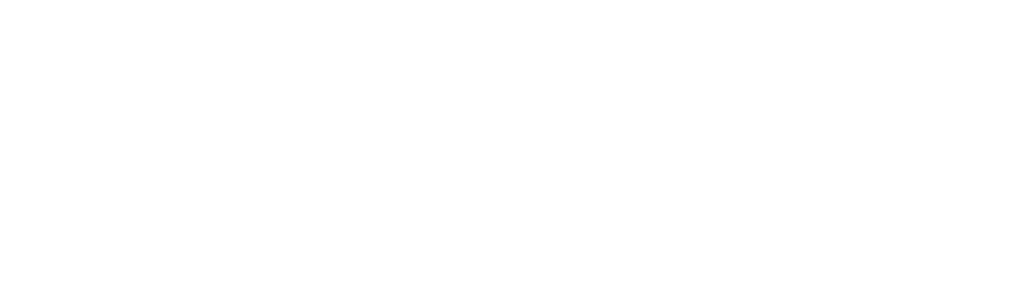
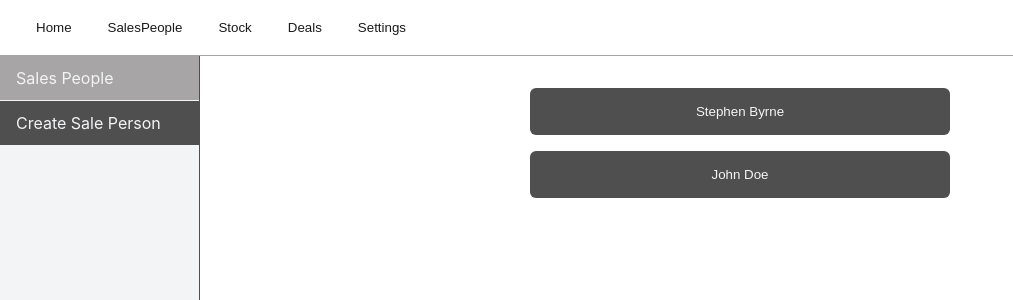
Before and after one commit to stephen447/CarDealerManagement, a React (Create React App) app in the folder Frontend/: page /dealer/salesPerson in a window 1280 px wide. Shown: the top 300 px of the page, without its empty margins (0-1013 px from the left). Built offline with nearby package versions, Linux system fonts and the light colour scheme.

Commit message:
add active functionality to navbar, added list item displaying list of salesperson - test data

```diff
--- a/Frontend/src/Dealer/DealerApp.jsx
+++ b/Frontend/src/Dealer/DealerApp.jsx
@@ -1,12 +1,14 @@
 import { Route, Routes } from "react-router-dom";
 import Login from "../General/Component/Login/Login";
 import CreateSalesPersonPage from "./Pages/CreateSalesPersonPage/CreateSalesPersonPage";
+import SalespersonPage from "./Pages/SalesPersonPage/SalesPersonPage";
 
 function DealerApp() {
   return (
     <Routes>
       <Route path="login" element={<Login userType={"dealer"} />} />
       <Route path="createSalesPerson" element={<CreateSalesPersonPage />} />
+      <Route path="salesPerson" element={<SalespersonPage />} />
     </Routes>
   );
 }
--- a/Frontend/src/Dealer/Pages/CreateSalesPersonPage/CreateSalesPersonPage.jsx
+++ b/Frontend/src/Dealer/Pages/CreateSalesPersonPage/CreateSalesPersonPage.jsx
@@ -32,7 +32,7 @@
       <main className={styles["page-container"]}>
         <SidebarNav
           items={[
-            { label: "Sales People", path: "/test" },
+            { label: "Sales People", path: "/dealer/salesPerson" },
             { label: "Create Sale Person", path: "/dealer/createSalesPerson" },
           ]}
         />
--- /dev/null
+++ b/Frontend/src/Dealer/Pages/SalesPersonPage/SalesPersonPage.jsx
@@ -0,0 +1,37 @@
+import Header from "../../Components/Header";
+import styles from "./SalesPersonPage.module.css";
+import SidebarNav from "../../../General/SideBarNav/SideBarNav";
+import ListItem from "../../../General/Component/ListItem/ListItem";
+
+function SalespersonPage() {
+  const testData = [
+    { name: "Stephen Byrne", id: 1 },
+    { name: "John Doe", id: 2 },
+  ];
+
+  return (
+    <div style={{ height: "100vh" }}>
+      <Header />
+
+      <main className={styles["page-container"]}>
+        <SidebarNav
+          items={[
+            { label: "Sales People", path: "/dealer/salesPerson" },
+            { label: "Create Sale Person", path: "/dealer/createSalesPerson" },
+          ]}
+        />
+        <div className={styles["main-container"]}>
+          {testData.map((item) => (
+            <ListItem
+              key={item.id}
+              title={item.name}
+              url={`/dealer/salesPerson/${item.id}`}
+            />
+          ))}
+        </div>
+      </main>
+    </div>
+  );
+}
+
+export default SalespersonPage;
--- /dev/null
+++ b/Frontend/src/Dealer/Pages/SalesPersonPage/SalesPersonPage.module.css
@@ -0,0 +1,18 @@
+.page-container {
+  display: flex;
+  height: 93%;
+}
+
+.main-container {
+  max-width: 420px;
+  width: 100%;
+  margin: 2rem auto;
+  display: flex;
+  flex-direction: column;
+  gap: 1rem;
+}
+
+.page-container h1 {
+  margin-bottom: 1.5rem;
+  color: var(--color-text-primary);
+}
--- /dev/null
+++ b/Frontend/src/General/Component/ListItem/ListItem.jsx
@@ -0,0 +1,13 @@
+import { useNavigate } from "react-router-dom";
+import styles from "./ListItem.module.css";
+
+function ListItem({ title, url }) {
+  const navigate = useNavigate();
+  return (
+    <button onClick={() => navigate(url)} className={styles["list-item"]}>
+      {title}
+    </button>
+  );
+}
+
+export default ListItem;
--- /dev/null
+++ b/Frontend/src/General/Component/ListItem/ListItem.module.css
@@ -0,0 +1,12 @@
+.list-item {
+  padding: 1rem;
+  border-radius: var(--border-radius-small);
+  border: none;
+  background-color: var(--color-background-secondary);
+  color: var(--color-text-secondary);
+  cursor: pointer;
+}
+
+.list-item:hover {
+  background-color: var(--color-background-primary-hover);
+}
--- a/Frontend/src/General/SideBarNav/SideBarNav.jsx
+++ b/Frontend/src/General/SideBarNav/SideBarNav.jsx
@@ -1,14 +1,26 @@
 import { NavLink } from "react-router-dom";
+import { useLocation } from "react-router-dom";
 import styles from "./SideBarNav.module.css";
 
 const SidebarNav = ({ items }) => {
+  const location = useLocation();
+  console.log("Location", location);
+  const activePath = location.pathname;
+
   return (
     <aside className={styles["sidebar-nav-container"]}>
       <nav>
         <ul className={styles["sidebar-nav-list"]}>
           {items.map((item) => (
             <li key={item.path} className={styles["sidebar-nav-li"]}>
-              <NavLink to={item.path} className={styles["sidebar-nav-item"]}>
+              <NavLink
+                to={item.path}
+                className={
+                  activePath === item.path
+                    ? styles["sidebar-nav-item-active"]
+                    : styles["sidebar-nav-item"]
+                }
+              >
                 {item.label}
               </NavLink>
             </li>
--- a/Frontend/src/General/SideBarNav/SideBarNav.module.css
+++ b/Frontend/src/General/SideBarNav/SideBarNav.module.css
@@ -12,23 +12,28 @@
   color: var(--color-text-secondary);
   background-color: var(--color-background-secondary);
   text-decoration: none;
+  border-bottom: 1px solid var(--color-text-secondary);
   width: 100%;
 }
 .sidebar-nav-item:hover {
   background: var(--color-background-secondary-hover);
 }
-.sidebar-nav-item:active {
-  background: var(--color-background-secondary-hover);
-}
-
 .sidebar-nav-list {
   list-style: none;
   margin: 0;
   padding: 0;
   width: 100%;
 }
-
 .sidebar-nav-li {
   margin: 0;
   padding: 0;
 }
+.sidebar-nav-item-active {
+  display: block;
+  padding: 12px 16px;
+  color: var(--color-text-secondary);
+  background-color: var(--color-background-secondary-hover);
+  text-decoration: none;
+  width: 100%;
+  border-bottom: 1px solid var(--color-text-secondary);
+}
```
